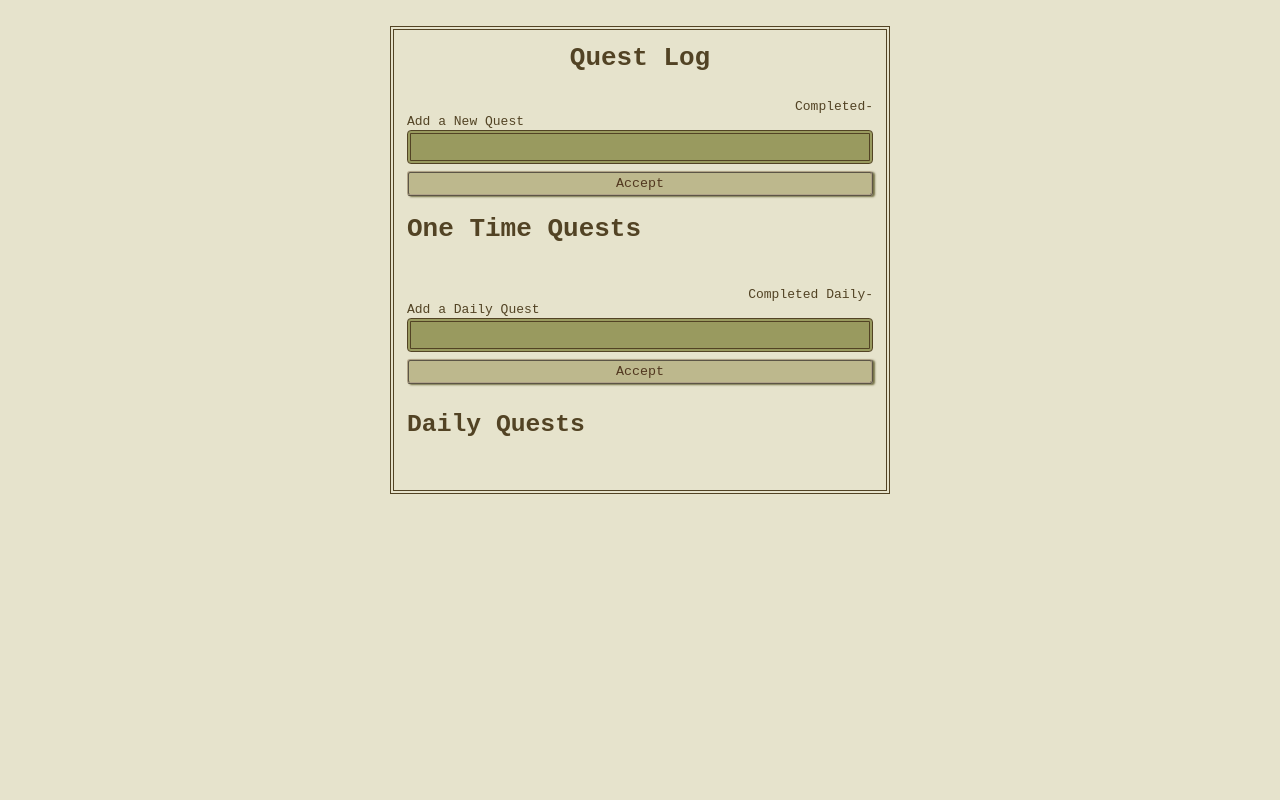
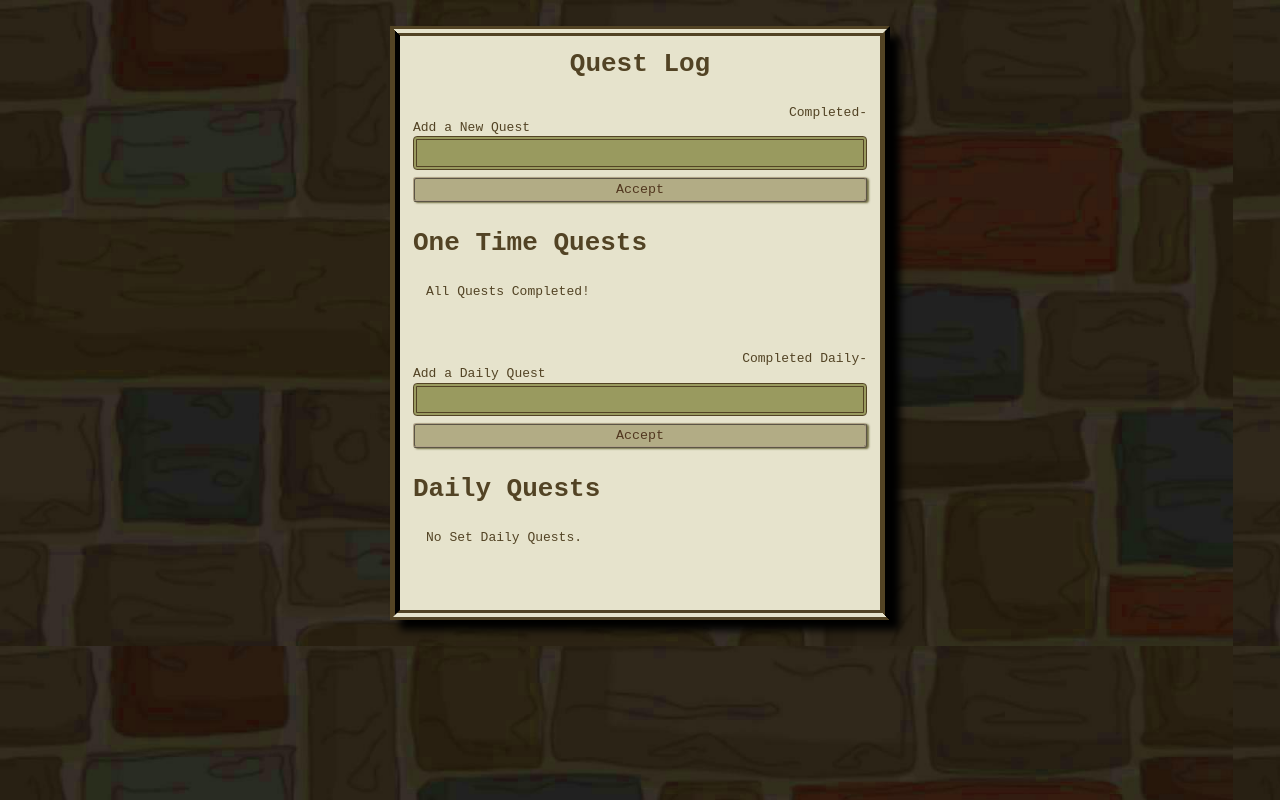
Before and after one commit to Solahks/To-Do, a React (Vite) app: page / in a window 1280 px wide. Built offline with nearby package versions, Linux system fonts and the light colour scheme.

Commit message:
Quest Log App Updates
-styling updates
-everything operational except quest counters

```diff
--- a/src/App.jsx
+++ b/src/App.jsx
@@ -72,7 +72,7 @@ export default function App() {
 // };
 
   return (
-    <>
+    <div className="bodywrapper">
     <header>Quest Log</header>
       <div id="completeQuest">Completed-  </div>
       <form onSubmit={handleSubmit} className="new-quest-form">
@@ -87,8 +87,9 @@ export default function App() {
         </div>
         <button className="btn">Accept</button>
       </form>
-      <h1 className="Header">One Time Quests</h1>
+      <h1 className="quest-header">One Time Quests</h1>
       <ul className="list">
+      {tasks.length === 0 && "All Quests Completed!"}
         {tasks.map((task) => {
           return (
             <li key={task.id}>
@@ -114,6 +115,7 @@ export default function App() {
       </form>
       <h2 className="daily-header"> Daily Quests</h2>
       <ul className="dailyList">
+        {dailys.length === 0 && "No Set Daily Quests."}
         {dailys.map((daily) => {
           return (
             <li key={daily.id}>
@@ -128,6 +130,6 @@ export default function App() {
           );
         })}
       </ul>
-    </>
+    </div>
   );
 }
--- a/src/styles.css
+++ b/src/styles.css
@@ -1,20 +1,28 @@
 * {
     font-family:monospace;
     box-sizing: border-box;
+    background-image: url("images/background15.jpg");
+    background-size: contain;
+  }
+
+  .bodywrapper {
+    background: #e6e3cc;
   }
 
   body {
     background: #e6e3cc;
     color: hsl(41, 39%, 23%);
     max-width: 500px;
-    border: 4px;
-    border-style:double;
+    border: 10px;
+    border-style:double ridge;
     border-color:hsl(41, 39%, 23%);
     padding: 1rem;
     margin: 2rem auto;
+    box-shadow: 10px 10px 8px black;
   }
 
   header {
+    background: #e6e3cc;
     text-align: center;
     font-size: 2rem;
     font-weight:bolder;
@@ -22,34 +30,46 @@
   }
 
   #completeQuest {
+    background: #e6e3cc;
     text-align:right;
   }
 
   #completeDaily {
+    background: #e6e3cc;
     text-align:right;
   }
 
   .new-quest-form {
+    background: #e6e3cc;
     display: flex;
     flex-direction: column;
     gap: 0.5rem;
   }
 
   .form-row {
+    background: #e6e3cc;
     display: flex;
     flex-direction: column;
     gap: 0.1rem;
   }
 
   .daily-form-row {
+    background: #e6e3cc;
     display: flex;
     flex-direction: column;
     gap: 0.1rem;
   }
 
+  form.new-daily-form {
+    background: #e6e3cc;
+  }
+
+  label {
+    background: #e6e3cc;
+  }
 
   .btn {
-    background: hsla(54, 85%, 22%, 0.322);
+    background: hsl(51, 23%, 61%);
     border: 2px ridge hsl(40, 21%, 61%);
     color: hsl(29, 44%, 22%);
     padding: 0.25em 0.5em;
@@ -63,9 +83,16 @@
     background: hsla(64, 84%, 34%, 0.39);
   }
 
+  .btn:active {
+    background: #e5e5e5;
+    -webkit-box-shadow: inset 0px 0px 5px #c1c1c1;
+       -moz-box-shadow: inset 0px 0px 5px #c1c1c1;
+            box-shadow: inset 0px 0px 5px #c1c1c1;
+     outline: none;
+  }
+
   .btn.dailyBtn
   {
-    background: hsla(54, 85%, 22%, 0.322);
     border: 2px ridge hsl(40, 21%, 61%);
     color: hsl(29, 44%, 22%);
     padding: 0.25em 0.5em;
@@ -131,50 +158,58 @@
     border: 4px ridge hsl(54, 86%, 31%);
   }
 
-  .header {
-    font-size: 1.5rem;
+  .quest-header {
+    background: #e6e3cc;
+    font-size: 2rem;
     margin-top: 2rem;
-    margin-bottom: 0.5rem;
+    margin-bottom: 2rem;
   }
 
   .daily-header {
-    font-size: 1.9rem;
+    background: #e6e3cc;
+    font-size: 2rem;
     margin-top: 2rem;
-    margin-bottom: 1rem;
+    margin-bottom: 2rem;
   }
 
   .list {
+    background: #e6e3cc;
     margin: 0;
     padding: 0;
     margin-left: 1rem;
-    margin-bottom: 2rem;
+    margin-bottom: 4rem;
     list-style:none;
   }
 
   .list {
+    background: #e6e3cc;
     display: flex;
     flex-direction: column;
     gap: 0.6rem;
   }
 
   .list li {
+    background: #e6e3cc;
     display: flex;
     gap: 1rem;
     align-items: center;
   }
 
   .list li label {
+    background: #e6e3cc;
     display: flex;
     gap: 1rem;
     align-items: center;
   }
 
   .list li:has(input:focus-visible) label {
+    background: #e6e3cc;
     outline: 1px solid hsl(54, 98%, 21%);
   }
 
 
   .list li label::before {
+    background: #e6e3cc;
     content: "";
     display: block;
     width: 0.5rem;
@@ -189,10 +224,11 @@
 
   /*DAILY QUEST LISTS*/
   .dailyList {
+    background: #e6e3cc;
     margin: 0;
     padding: 0;
     margin-left: 1rem;
-    margin-bottom: 2rem;
+    margin-bottom: 4rem;
     list-style: none;
   }
 
@@ -201,18 +237,21 @@
   }
 
   .dailyList {
+    background: #e6e3cc;
     display: flex;
     flex-direction: column;
     gap: .6rem;
   }
 
   .dailyList li {
+    background: #e6e3cc;
     display: flex;
     gap: 1rem;
     align-items: center;
   }
 
   .dailyList li label {
+    background: #e6e3cc;
     display: flex;
     gap: 1rem;
     cursor: pointer;
```
Also changed, not shown: src/images/background15.jpg (added).
